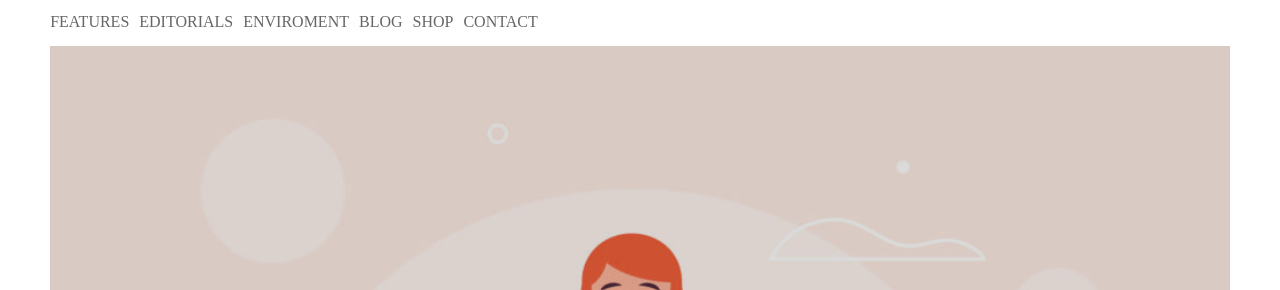
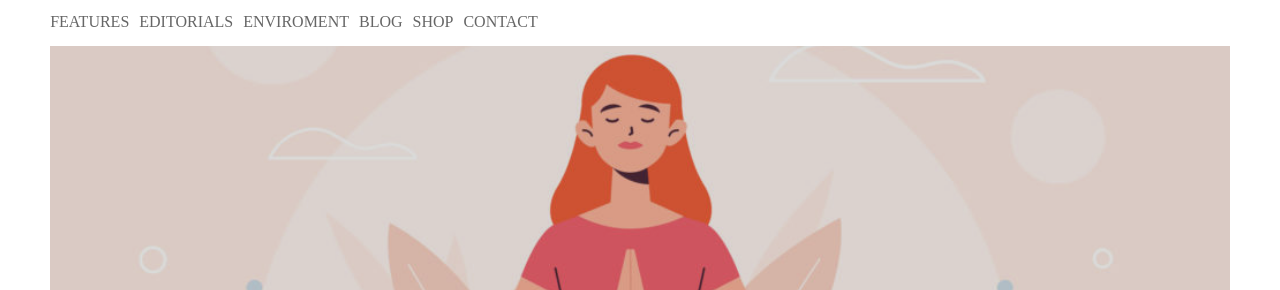
Before and after one commit to antoniom28/htmlcss-wp, a plain HTML site: page index.html in a window 1280 px wide. Shown: the part 76-366 px from the top of the page. Drawn offline with Linux system fonts and the light colour scheme.

Commit message:
sistemata l'immagine

```diff
--- a/style.css
+++ b/style.css
@@ -41,7 +41,7 @@ footer{
 }
 .main-top{
    /*background-color: rgb(182, 182, 26);*/
-    height: 400px;
+    height: 430px;
     margin: 15px 0;
     /*flex: 1 1 auto;*/
     position: relative;
@@ -103,6 +103,7 @@ nav a:hover{
     background-size:cover;
     background-repeat: no-repeat;
     filter: brightness(86%);
+    background-position: center center;
 }
 div.banner-text{
     position: absolute;
```
